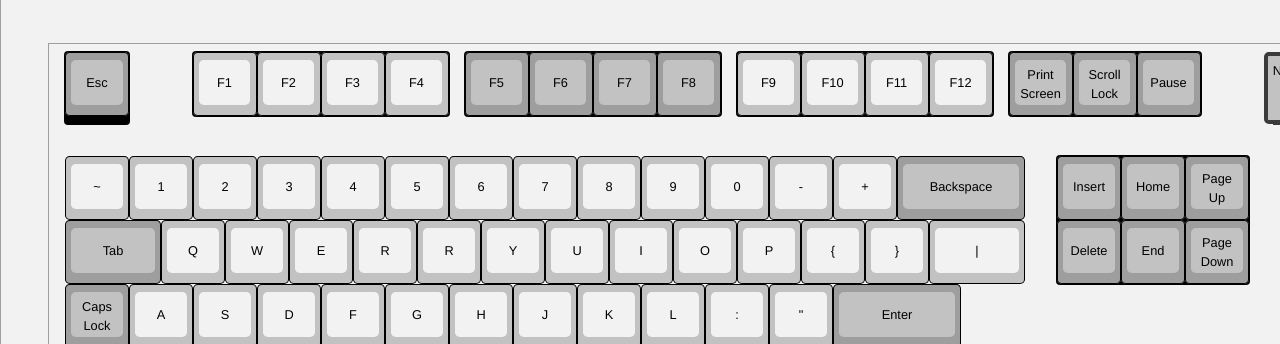
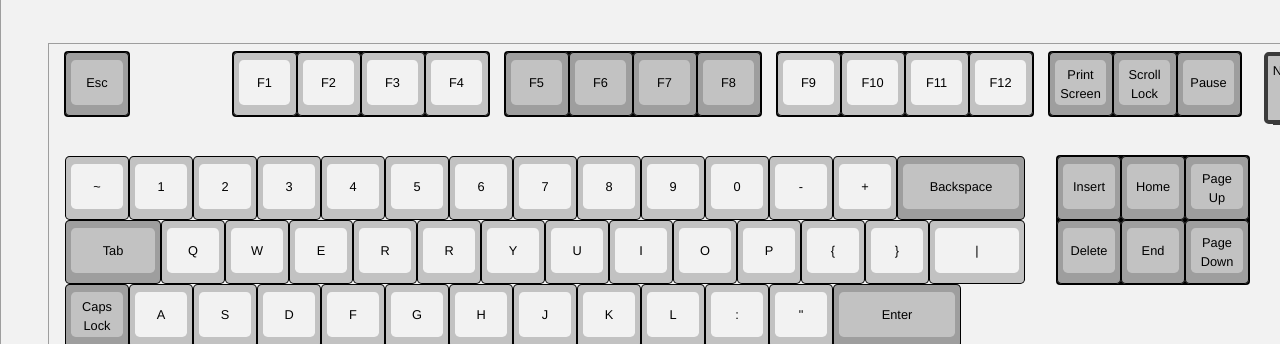
Before and after one commit to kaydwithers/ibm-model-m, a plain HTML site: page index.html in a window 1280 px wide. Shown: the part 456-800 px from the top of the page. Drawn offline with Linux system fonts and the light colour scheme.

Commit message:
feat: add escape styling.

```diff
--- a/css/keys.css
+++ b/css/keys.css
@@ -1,3 +1,17 @@
-.escape:after {
+.escape {
+  display: grid;
+  column-gap: 1rem;
+  grid-template-columns: repeat(1, calc(var(--key-width))) calc(
+      var(--key-width) * 1
+    );
+  grid-template-rows: var(--key-height);
+}
+
+.escape__item {
+  display: grid;
+  grid-template-columns: repeat(1, var(--key-width));
+}
+
+.esc:after {
   content: "Esc";
 }
--- a/index.html
+++ b/index.html
@@ -79,9 +79,11 @@
 
       <div class="keyboard__item">
         <div class="keyboard__top-row">
-          <div class="keyboard__escape backdrop">
-            <div class="key key--dark">
-              <button class="key__item" onclick="playAudio()">Esc</button>
+          <div class="escape">
+            <div class="escape__item backdrop">
+              <div class="key key--dark">
+                <button class="key__item" onclick="playAudio()">Esc</button>
+              </div>
             </div>
           </div>
 
```
